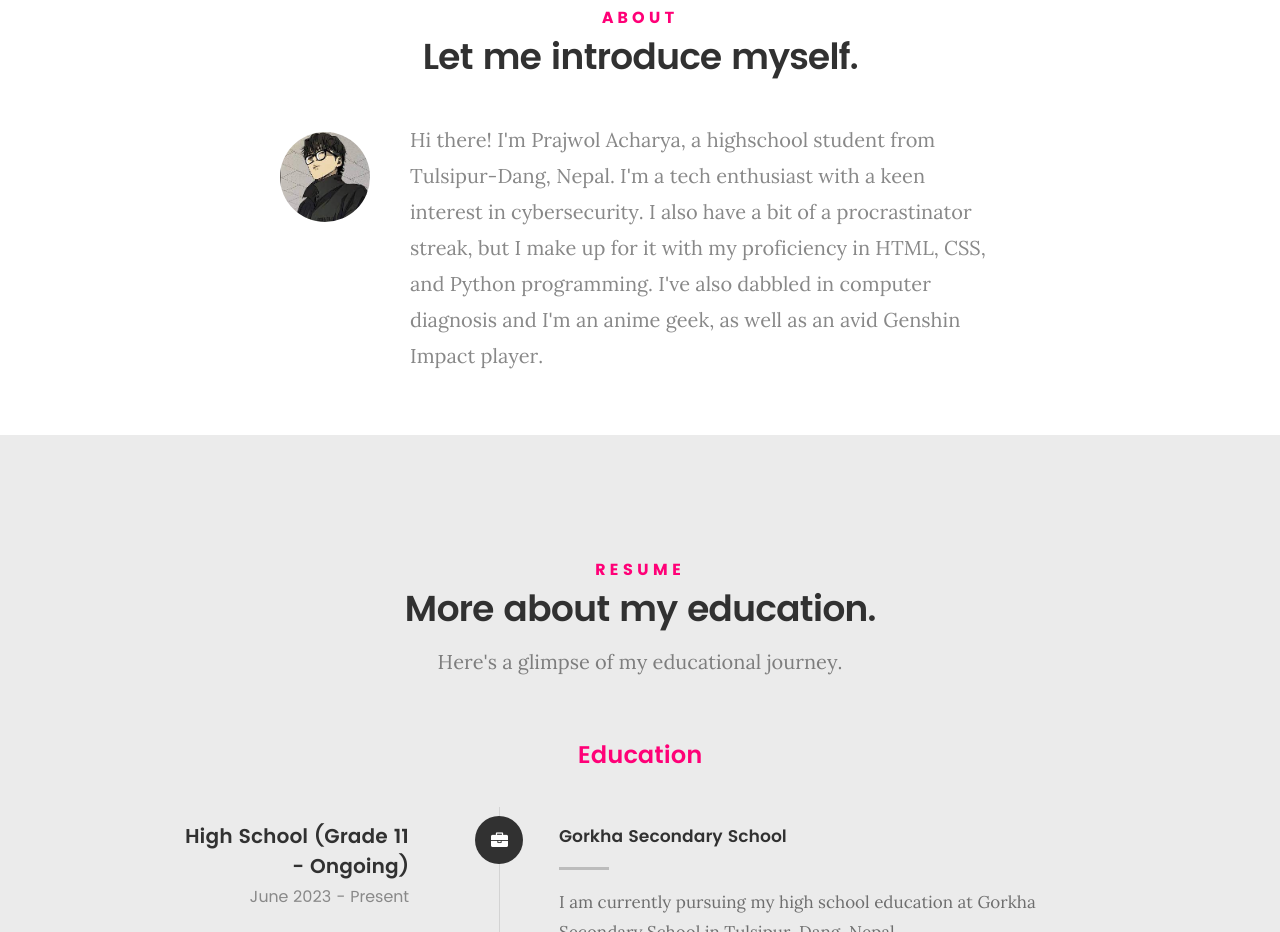
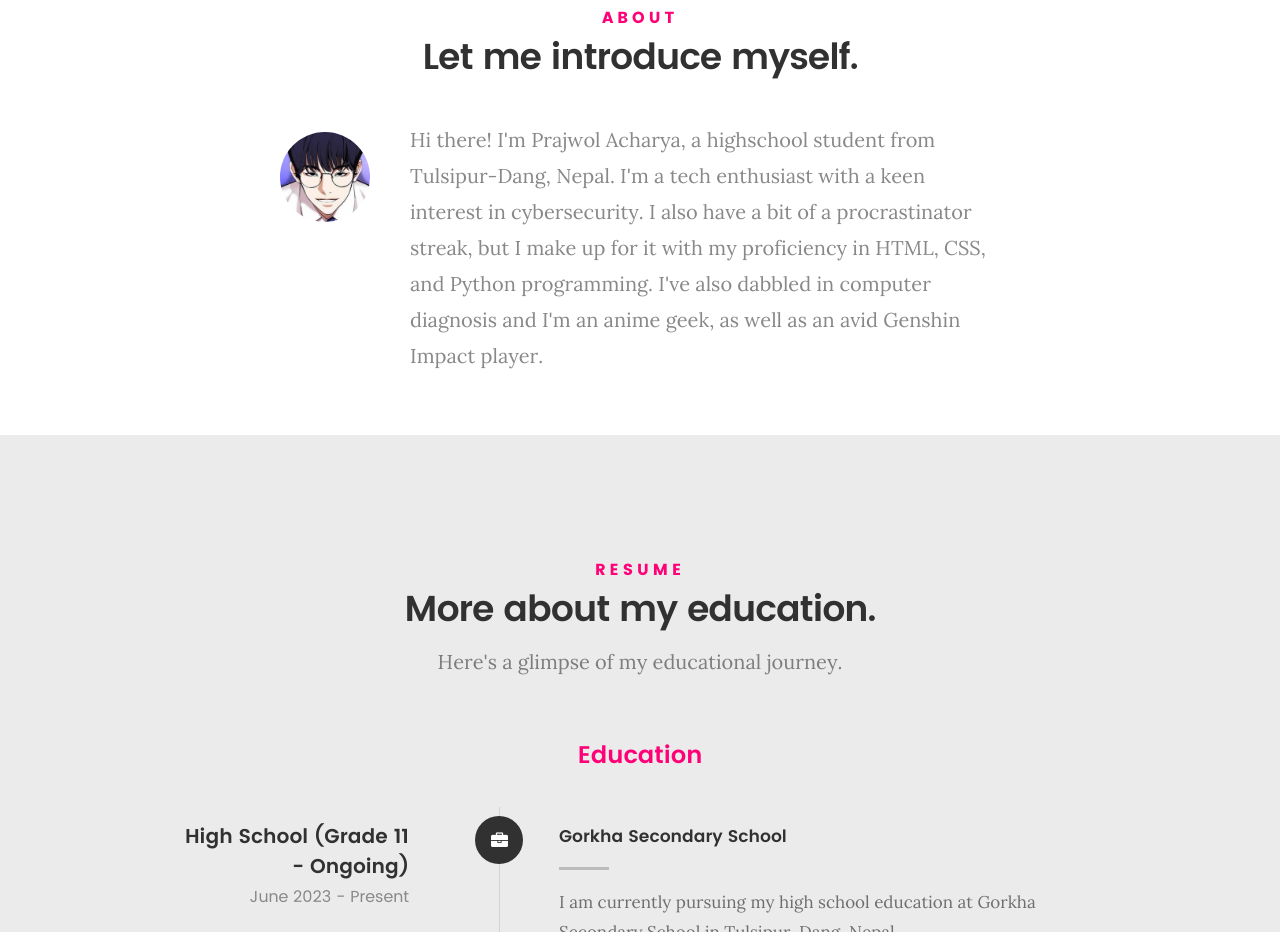
Before and after one commit to prjla35/main, a plain HTML site: page index.html in a window 1280 px wide. Shown: the part 917-1849 px from the top of the page. Drawn offline with Linux system fonts and the light colour scheme; a script that the page names is missing; files whose address does not match are found by name.

Commit message:
Update pfp_eugene at index.html

```diff
--- a/index.html
+++ b/index.html
@@ -109,7 +109,7 @@
 		  <h5>About</h5>
 		  <h1>Let me introduce myself.</h1>
 		  <div class="intro-info">
-			 <img src="images/IMG_20230821_191229_641.jpg" alt="Profile Picture">
+			 <img src="images/eugene.jpg" alt="Profile Picture">
 			 <p class="lead">Hi there! I'm Prajwol Acharya, a highschool student from Tulsipur-Dang, Nepal. I'm a tech enthusiast with a keen interest in cybersecurity. I also have a bit of a procrastinator streak, but I make up for it with my proficiency in HTML, CSS, and Python programming. I've also dabbled in computer diagnosis and I'm an anime geek, as well as an avid Genshin Impact player.</p>
 		  </div>
 	   </div>
```
